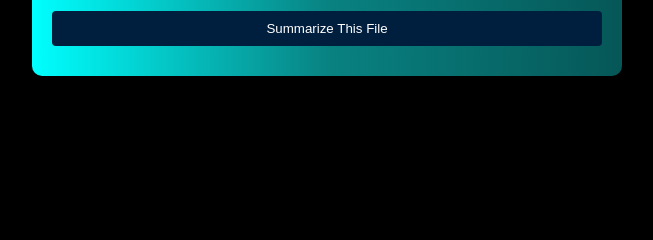
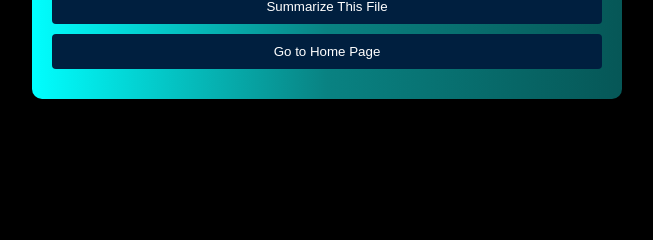
Before and after one commit to SXV357/Quizz.It, a Flask app: template templates/summarize_text_file_select.html in a window 1280 px wide. Shown: the part 458-698 px from the top of the page, without its empty margins (313-966 px from the left). Run offline with Flask 3, Linux system fonts and the light colour scheme; the template is opened without the code that fills it, so the values that code supplies are empty.

Commit message:
home page redirection logic

```diff
--- a/server.py
+++ b/server.py
@@ -24,6 +24,8 @@ def display_page(file_name: str = None):
 
 @app.route("/check_files", methods = ["GET"])
 def return_file_count():
+    if not os.path.exists("uploads"):
+        os.makedirs("uploads")
     files = os.listdir("uploads")
     if len(files) == 0:
         return jsonify({"filesExist": False})
--- a/static/ask_question.js
+++ b/static/ask_question.js
@@ -3,6 +3,12 @@ document.addEventListener("DOMContentLoaded", function() {
     var fileType = document.getElementById("askQuestionFileSelect");
     var inputField = document.getElementById("questionInput");
     var responseField = document.querySelector(".askQuestionResponse");
+    var home = document.querySelector(".toHomePage");
+
+    home.addEventListener("click", (e) => {
+        e.preventDefault();
+        window.location.href = "/";
+    })
 
     get_response_button.addEventListener("click", (e) => {
         e.preventDefault();
--- a/static/index.js
+++ b/static/index.js
@@ -25,7 +25,6 @@ document.addEventListener("DOMContentLoaded", function() {
         .then((data) => {
             file_upload_status.innerHTML = data.status;
         })
-        .catch((err) => file_upload_status.innerHTML = "An error occurred when uploading the file. Please try again");
     });
 
     summary_button.addEventListener("click", (e) => {
@@ -42,7 +41,6 @@ document.addEventListener("DOMContentLoaded", function() {
                 return;
             }
         })
-        .catch((err) => summaryFiles.innerHTML = "An error occurred when fetching the files. Please try again");
     });
 
     questions_button.addEventListener("click", (e) => {
@@ -59,7 +57,6 @@ document.addEventListener("DOMContentLoaded", function() {
                 return;
             }
         })
-        .catch((err) => genQuestionFilesStatus.innerHTML = "An error occurred when fetching the files. Please try again");
     });
 
     ask_question_button.addEventListener("click", (e) => {
@@ -76,6 +73,5 @@ document.addEventListener("DOMContentLoaded", function() {
                 return;
             }
         })
-        .catch((err) => askQuestionFilesStatus.innerHTML = "An error occurred when fetching the files. Please try again");
     })
 });
--- a/static/questions.js
+++ b/static/questions.js
@@ -3,6 +3,12 @@ document.addEventListener("DOMContentLoaded", function() {
     var questionType = document.getElementById("questionType");
     var fileType = document.getElementById("questionFileSelect");
     var pdfGenerationStatus = document.querySelector(".generatePDFStatus");
+    var home = document.querySelector(".toHomePage");
+
+    home.addEventListener("click", (e) => {
+        e.preventDefault();
+        window.location.href = "/";
+    })
 
     generate_questions_button.addEventListener("click", (e) => {
         e.preventDefault();
--- a/static/summarize.js
+++ b/static/summarize.js
@@ -2,6 +2,12 @@ document.addEventListener("DOMContentLoaded", function() {
     var summarize_button = document.querySelector("#summarizeFileButton");
     var fileType = document.getElementById("summarizeFileSelect");
     var summarizeFileStatus = document.querySelector(".summarizeFileStatus");
+    var home = document.querySelector(".toHomePage");
+
+    home.addEventListener("click", (e) => {
+        e.preventDefault();
+        window.location.href = "/";
+    })
 
     summarize_button.addEventListener("click", (e) => {
         e.preventDefault();
--- a/templates/ask_questions.html
+++ b/templates/ask_questions.html
@@ -48,6 +48,10 @@
             width: 100%;
         }
 
+        .toHomePage {
+            margin-top: 10px;
+        }
+
         button:hover {
             background-color: #001A33;
         }
@@ -77,6 +81,7 @@
 
             <button type="button" id="getResponseButton">Submit Query</button>
         </form>
+        <button class = "toHomePage" type = "button">Go To Home Page</button>
         <div class = "askQuestionResponse"></div>
     </div>
 </body>
--- a/templates/questions.html
+++ b/templates/questions.html
@@ -53,6 +53,10 @@
             width: 100%;
         }
 
+        .toHomePage {
+            margin-top: 10px;
+        }
+
         .generatePDFStatus {
             text-align: center;
             margin-top: 20px;
@@ -86,6 +90,7 @@
 
             <button type="button" id="generateQuestionsButton">Generate Questions</button>
         </form>
+        <button class = "toHomePage" type = "button">Go To Home Page</button>
         <div class = "generatePDFStatus"></div>
     </div>
 </body>
--- a/templates/summarize_text_file_select.html
+++ b/templates/summarize_text_file_select.html
@@ -106,9 +106,14 @@
         width: 100%;
     }
 
+    .toHomePage {
+        margin-top: 10px;
+    }
+
     button:hover {
-        background-color: #001A33; /* Dark Navy Blue */
-    }
+            background-color: #001A33;
+        }
+
     .summarizeFileStatus {
         color: #fff;
         display: flex;
@@ -134,6 +139,7 @@
 
             <button type="button" id="summarizeFileButton">Summarize This File</button>
         </form>
+        <button class = "toHomePage" type = "button">Go to Home Page</button>
         <div class = "summarizeFileStatus"></div>
     </div>
 </body>
```
Also changed, not shown: templates/summarize_text.html (+15 -14 lines), 5 other files.
